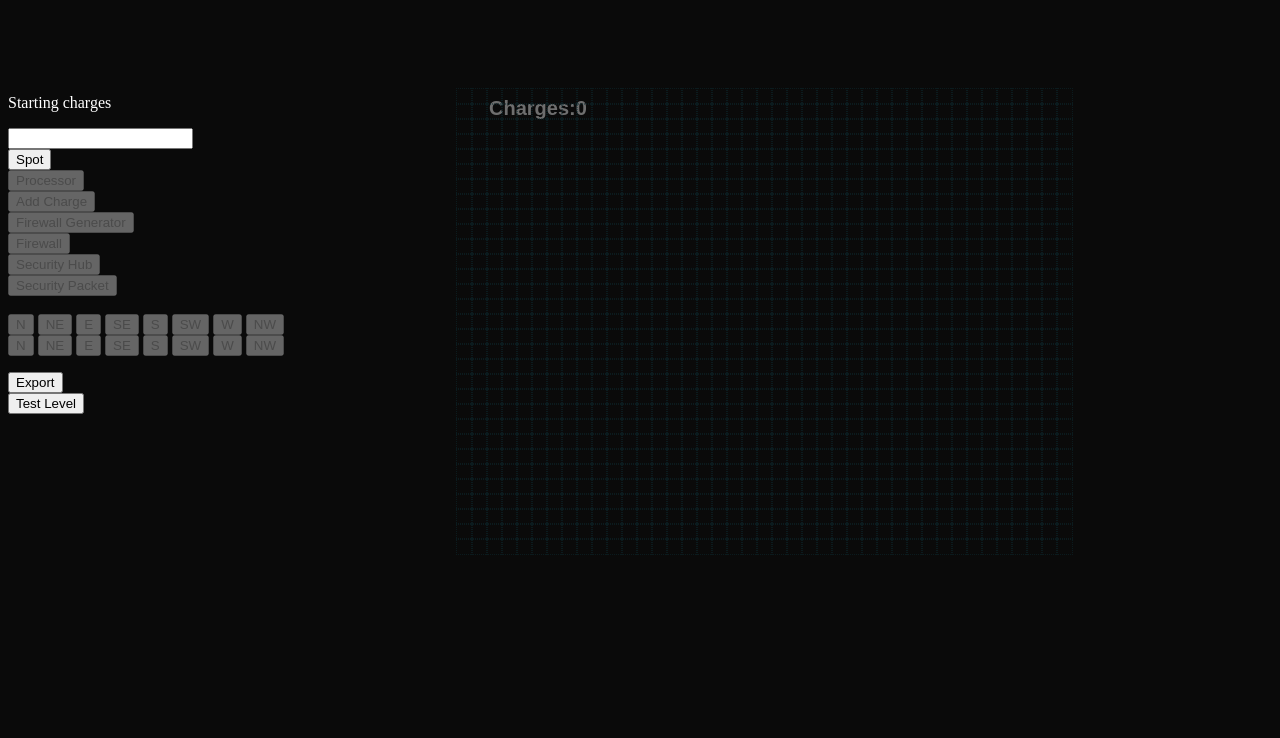
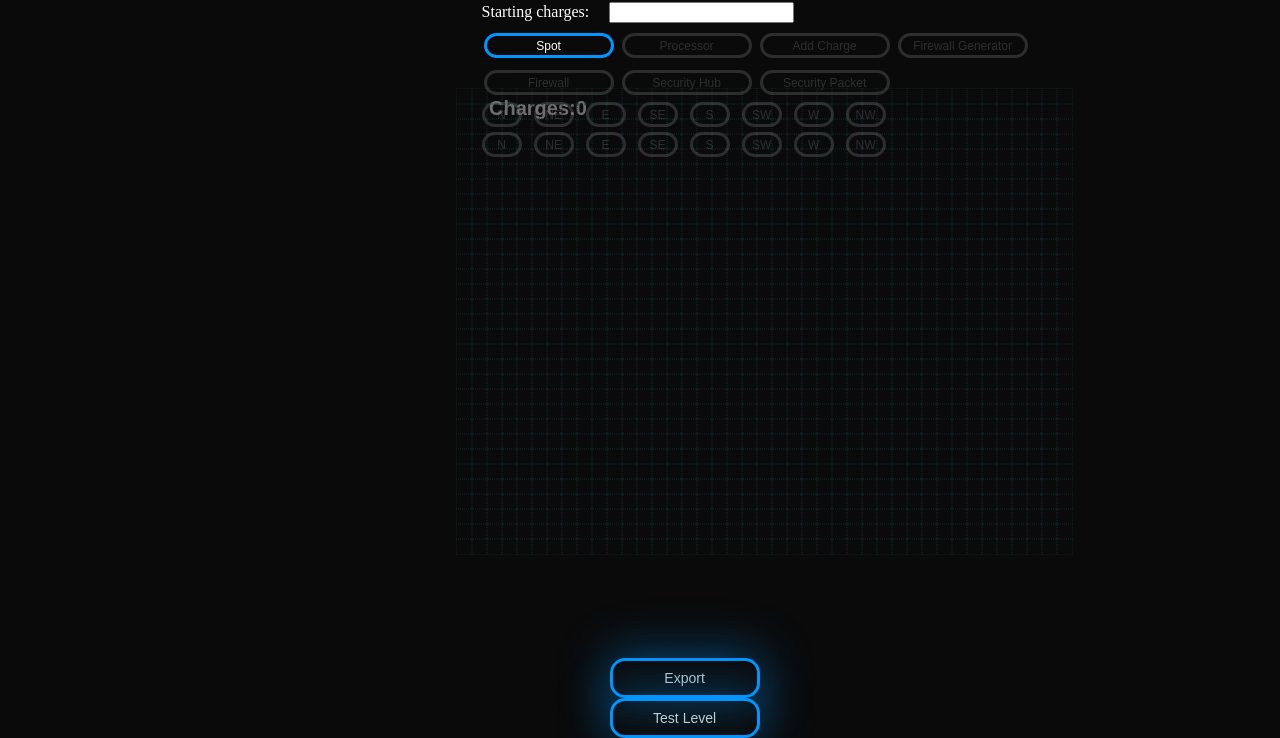
Before and after one commit to carsonbarlow/omega-glitch, a website: page src/index.html in a window 1280 px wide. Shown: the part 160-898 px from the top of the page. Before the commit the page ends 808 px from the top, so only its background shows below. Drawn offline with Linux system fonts and the light colour scheme.

Commit message:
Styled Level Editor (WIP)

```diff
--- a/src/index.html
+++ b/src/index.html
@@ -73,45 +73,51 @@
     <div id="grid">
     </div>
     <button  id="level_editor_back" class="level_btn">Back</button>
-    <p>Starting charges</p><input id="charge_setter" type="text">
+    <div class="controls">
+    <span>Starting charges:</span><input style="margin-left: 20px;" id="charge_setter" type="text">
     <br>
-    <button id="add_spot">Spot</button><br>
-    <button id="add_objective">Processor</button><br>
-    <button id="add_charge">Add Charge</button><br>
-    <button id="add_gate_generator">Firewall Generator</button><br>
-    <button id="add_gate">Firewall</button><br>
-    <button id="add_patrol_generator">Security Hub</button><br>
-    <button id="add_patrol">Security Packet</button><br>
+    <button class="editor_button" id="add_spot">Spot</button>
+    <button class="editor_button" id="add_objective">Processor</button>
+    <button class="editor_button" id="add_charge">Add Charge</button>
+    <button class="editor_button" id="add_gate_generator">Firewall Generator</button><br>
+    <button class="editor_button" id="add_gate">Firewall</button>
+    <button class="editor_button" id="add_patrol_generator">Security Hub</button>
+    <button class="editor_button" id="add_patrol">Security Packet</button>
     <br>
-    <button id="path_n">N</button>
-    <button id="path_ne">NE</button>
-    <button id="path_e">E</button>
-    <button id="path_se">SE</button>
-    <button id="path_s">S</button>
-    <button id="path_sw">SW</button>
-    <button id="path_w">W</button>
-    <button id="path_nw">NW</button>
+    <button class="direction_button" id="path_n">N</button>
+    <button class="direction_button" id="path_ne">NE</button>
+    <button class="direction_button" id="path_e">E</button>
+    <button class="direction_button" id="path_se">SE</button>
+    <button class="direction_button" id="path_s">S</button>
+    <button class="direction_button" id="path_sw">SW</button>
+    <button class="direction_button" id="path_w">W</button>
+    <button class="direction_button" id="path_nw">NW</button>
     <br>
-    <button id="gpath_n">N</button>
-    <button id="gpath_ne">NE</button>
-    <button id="gpath_e">E</button>
-    <button id="gpath_se">SE</button>
-    <button id="gpath_s">S</button>
-    <button id="gpath_sw">SW</button>
-    <button id="gpath_w">W</button>
-    <button id="gpath_nw">NW</button>
-    <div id="level_editor_context_config">
+    <button class="direction_button" id="gpath_n">N</button>
+    <button class="direction_button" id="gpath_ne">NE</button>
+    <button class="direction_button" id="gpath_e">E</button>
+    <button class="direction_button" id="gpath_se">SE</button>
+    <button class="direction_button" id="gpath_s">S</button>
+    <button class="direction_button" id="gpath_sw">SW</button>
+    <button class="direction_button" id="gpath_w">W</button>
+    <button class="direction_button" id="gpath_nw">NW</button>
+        <div id="level_editor_context_config">
       <p></p>
       <ul></ul>
     </div>
     <div id="level_editor_patrol_config">
     </div>
-    <button id="export">Export</button>
+    </div>
+
+            <div class="export">
+
+    <button class="title" id="export"><span>Export</span></button>
     <div id="export_text">
       <!-- <p></p> -->
       <!-- <button id="copy_to_clipboard">Copy to Clipboard</button> -->
     </div>
-    <button id="test_level">Test Level</button>
+    <button class="title" id="test_level"><span>Test Level</span></button>
+    </div>
 
 
 
--- a/src/style.css
+++ b/src/style.css
@@ -92,12 +92,18 @@ width: 640px;
   border: 3px solid rgba( 0, 150, 254, .5 );
   border-radius: 15px;
   border-color: rgba( 0, 150, 254, 1 );
-  box-shadow: 0 0 50px 5px rgba( 0, 150, 254, .4 );
   text-align: center;
   cursor: pointer;
   background: transparent;
   color: white;
   font-size: 16px;
+}
+
+.level_btn:disabled {
+  border: 3px solid gray;
+  border-color: gray;
+  color: gray;
+  opacity: 0.3;
 }
 
 .left_0 {
@@ -189,3 +195,63 @@ h1 {
   top: 20px;
   left: 20px;
 }
+.controls {
+  position: absolute;
+  top: 154px;
+  left: 37%;
+}
+.export {
+  position: absolute;
+  top: 810px;
+  left: 47%;
+}
+.direction_button {
+  width: 40px;
+  height: 25px;
+  border: 3px solid rgba( 0, 150, 254, .5 );
+  border-radius: 15px;
+  border-color: rgba( 0, 150, 254, 1 );
+  text-align: center;
+  cursor: pointer;
+  background: transparent;
+  color: white;
+  font-size: 12px;
+  margin: 5px 8px 0px 0px;
+}
+.direction_button:disabled {
+  border: 3px solid gray;
+  border-color: gray;
+  color: gray;
+  opacity: 0.3;
+  cursor: not-allowed;
+}
+#level_editor_context_config {
+  position: absolute;
+  top: 0;
+  left: -40%;
+}
+#level_editor_patrol_config {
+   position: absolute;
+  top: 0;
+  left: -40%;
+}
+.editor_button {
+  width: 130px;
+  height: 25px;
+  border: 3px solid rgba( 0, 150, 254, .5 );
+  border-radius: 15px;
+  border-color: rgba( 0, 150, 254, 1 );
+  text-align: center;
+  cursor: pointer;
+  background: transparent;
+  color: white;
+  font-size: 12px;
+  margin: 10px 2px 2px 2px;
+}
+.editor_button:disabled {
+  border: 3px solid gray;
+  border-color: gray;
+  color: gray;
+  opacity: 0.3;
+  cursor: not-allowed;
+}
```
